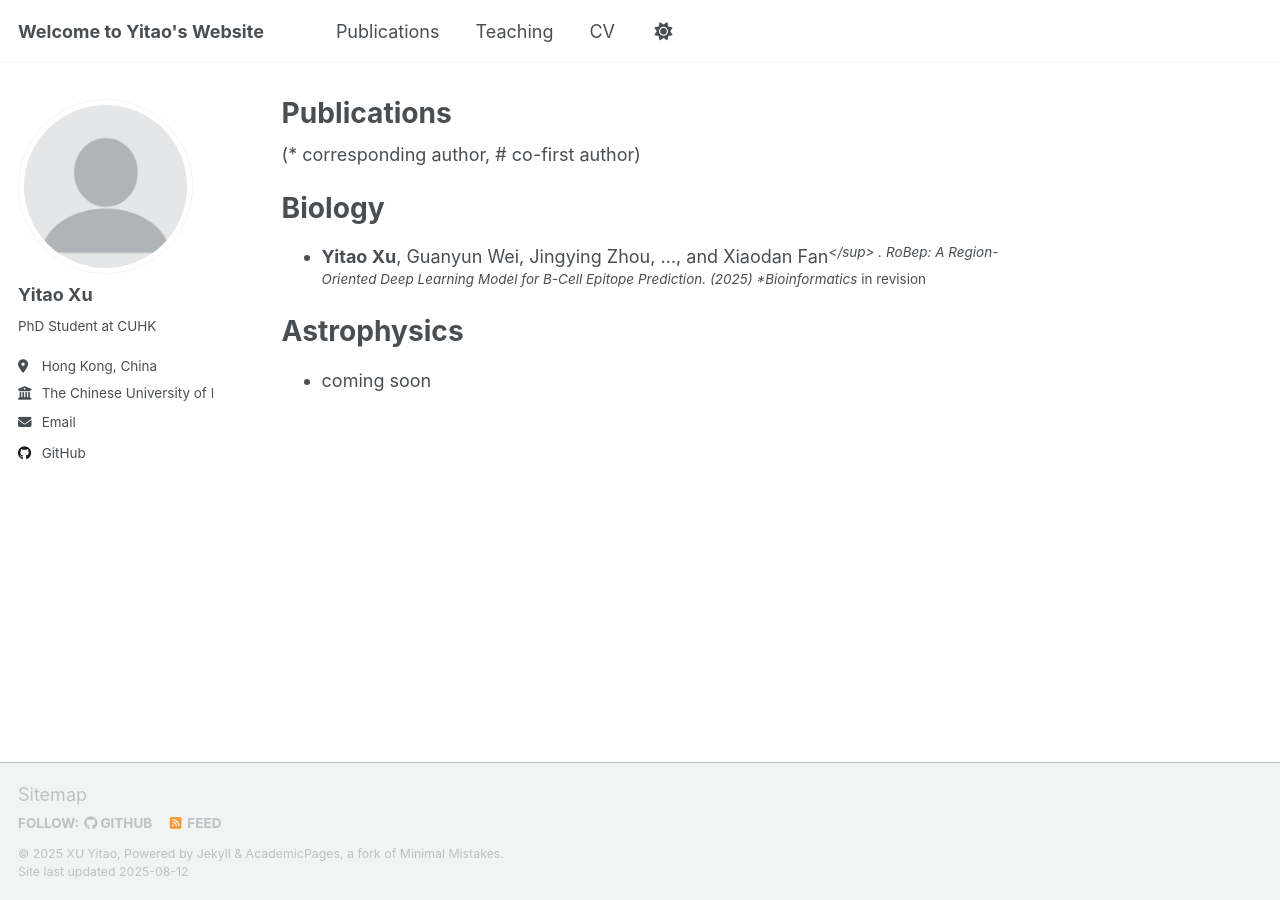
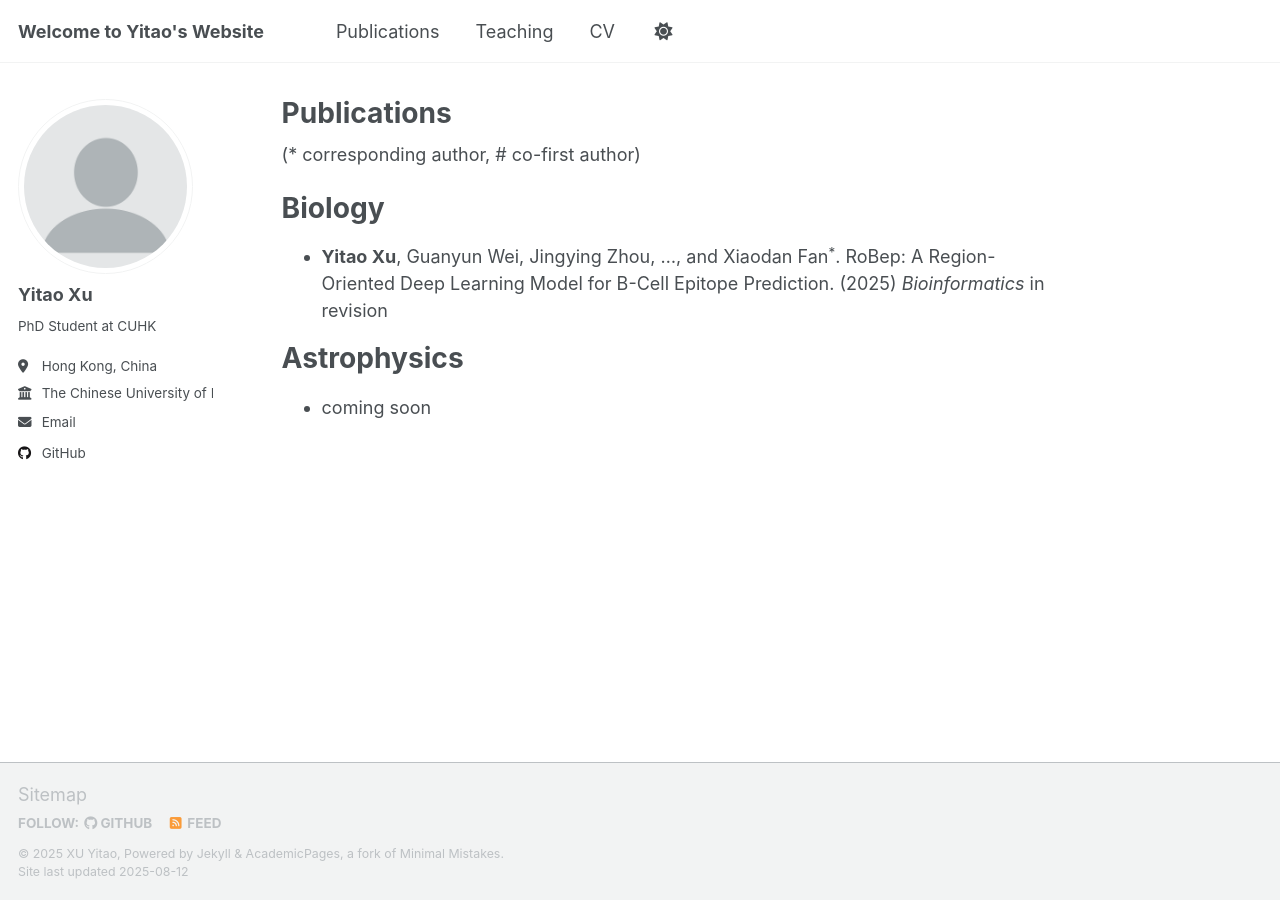
Before and after one commit to YitaoXU/YitaoXU.github.io, a Jekyll site: the page built from _pages/publications.md, in a window 1280 px wide. Built offline with Jekyll 4.4.1, drawn with Linux system fonts in a browser that asks for light colours; a script that is not in the unit is left out; part of the change alters nothing that is shown.

Commit message:
Update publications.md

```diff
--- a/_pages/publications.md
+++ b/_pages/publications.md
@@ -8,7 +8,7 @@ author_profile: true
 
 Biology
 =======
-- **Yitao Xu**, Guanyun Wei, Jingying Zhou, …, and Xiaodan Fan<sup>*</sup>&nbsp;. RoBep: A Region-Oriented Deep Learning Model for B-Cell Epitope Prediction. (2025) *Bioinformatics* in revision
+- **Yitao Xu**, Guanyun Wei, Jingying Zhou, …, and Xiaodan Fan<sup>\*</sup>. RoBep: A Region-Oriented Deep Learning Model for B-Cell Epitope Prediction. (2025) *Bioinformatics* in revision
 
 Astrophysics
 ============
```
